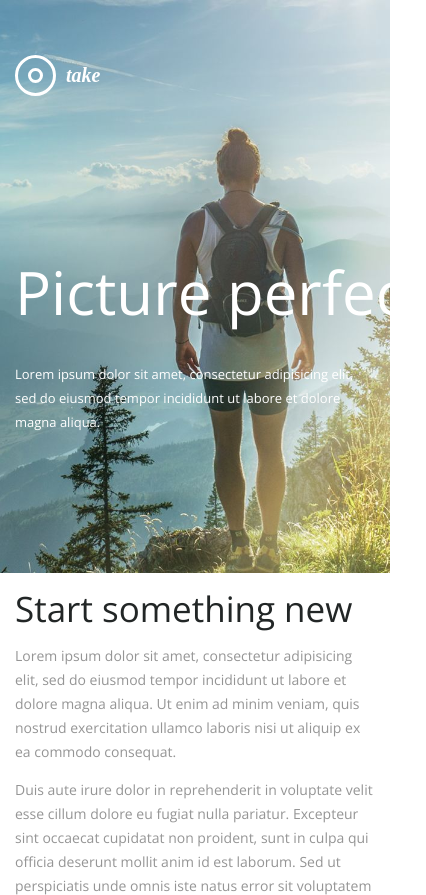
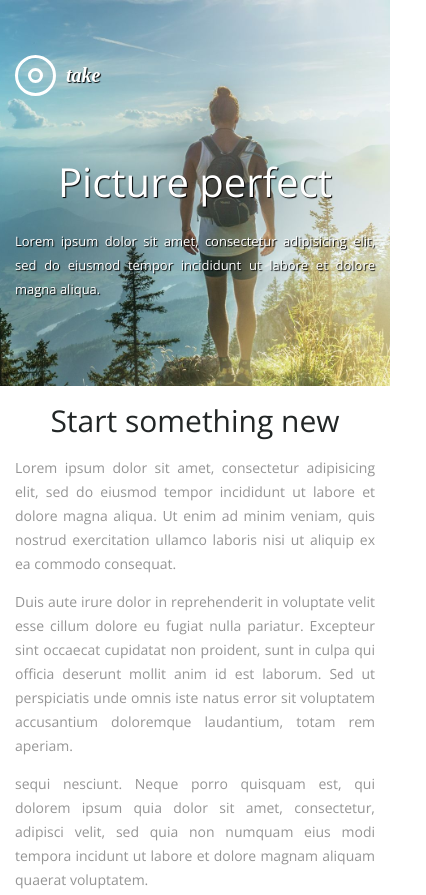
Before and after one commit to npmcdn-to-unpkg-bot/Take-psd-template, a plain HTML site: page index.html in a window 390 px wide. Shown: the top 895 px of the page, 426 px wide, since content can reach past the window. Drawn offline with nearby package versions, Linux system fonts and the light colour scheme; a script that the page names is missing.

Commit message:
fixed mobile view

```diff
--- a/css/media.css
+++ b/css/media.css
@@ -18,12 +18,34 @@
 
 /* Extra Small Devices, Phones */
 
-@media only screen and (max-width: 480px) {}
+@media only screen and (max-width: 480px) {
+    .section-head h1 {
+        font-size: 4em;
+        text-align: center;
+    }
+
+    p {
+        text-align: justify;
+    }
+
+    .section-main h1 {
+        font-size: 3em;
+        text-align: center;
+    }
+}
 
 
 /* Custom, iPhone Retina */
 
-@media only screen and (max-width: 320px) {}
+@media only screen and (max-width: 320px) {
+    .section-head h1 {
+        font-size: 3em;
+    }
+
+    p {
+        text-align: justify;
+    }
+}
 
 
 /*==========  Mobile First Method  ==========*/
--- a/css/style.css
+++ b/css/style.css
@@ -7,6 +7,11 @@ body {
     font-size: 62.5%;
     font-family: 'Open Sans', sans-serif;
     line-height: 2.4em;
+
+}
+
+h1 {
+    line-height: 1em;
 }
 
 .container {
@@ -24,6 +29,7 @@ body {
     background-size: cover;
 
     color: #fff;
+    text-shadow: 1px 1px 1px rgb(0, 0, 0);
 }
 
     header {
@@ -67,10 +73,8 @@ body {
 }
 
 .section-head .container > div:last-child {
-    margin-top: 350px;
-    margin-bottom: 400px;
-    margin-top: 35%;
-    margin-bottom: 35%;
+    margin-top: 11%;
+    margin-bottom: 20%;
 }
 
 /********************SECTION MAIN*********************/
--- a/index.html
+++ b/index.html
@@ -13,7 +13,7 @@
 
 <body>
     <section class="section-head">
-        <div class="container">
+        <div class="container section-head-container">
             <div class="row">
                 <div class="col-md-12">
                     <header>
@@ -25,7 +25,7 @@
                 </div>
             </div>
             <div class="row">
-                <div class="col-md-5">
+                <div class="col-md-5 col-sm-5 col-xs-12">
                     <h1>Picture perfect</h1>
                     <p>Lorem ipsum dolor sit amet, consectetur adipisicing elit, sed do eiusmod tempor incididunt ut labore et dolore magna aliqua.</p>
                 </div>
```
Also changed, not shown: js/main.js (+10 -0 lines).
